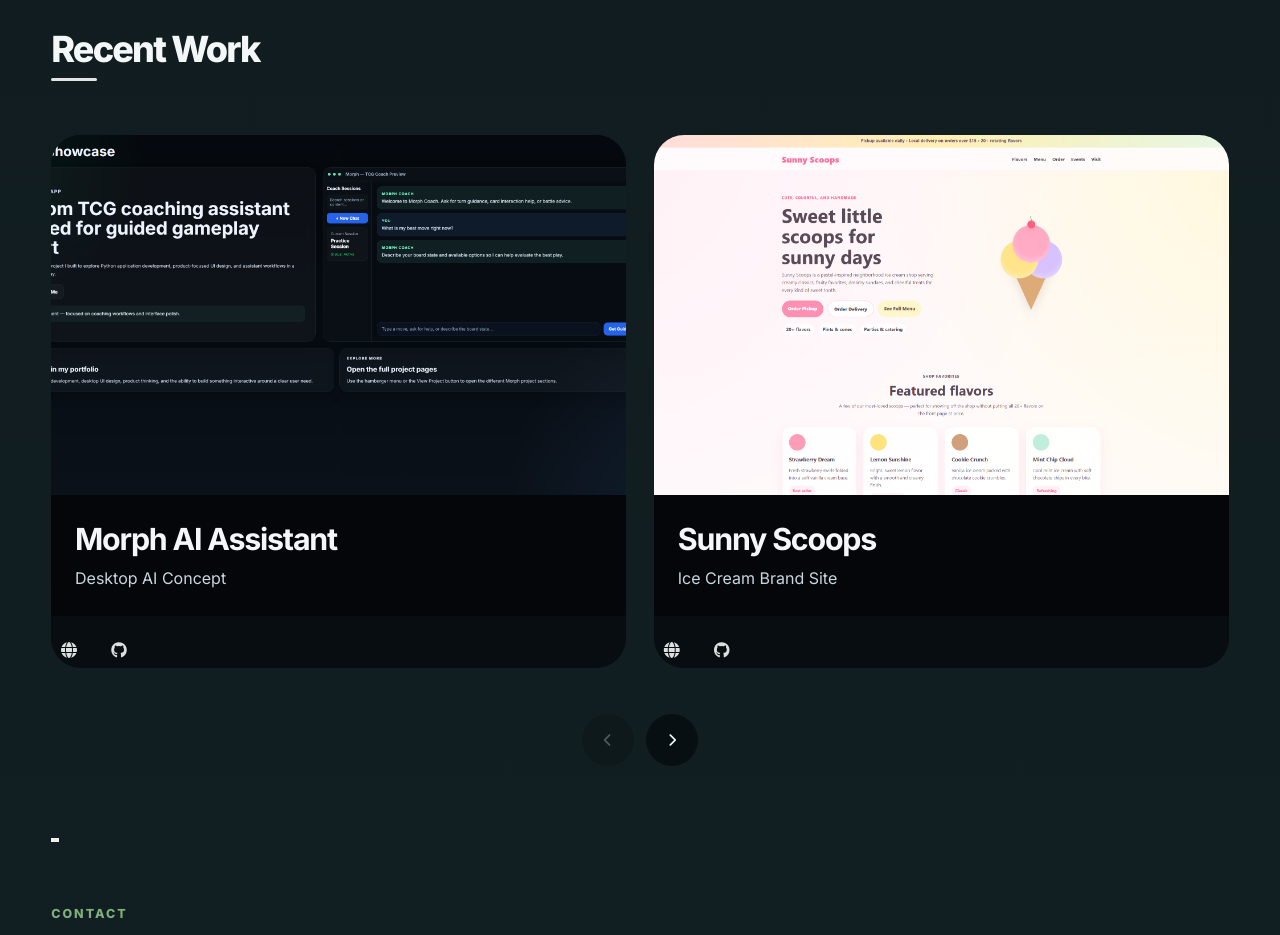
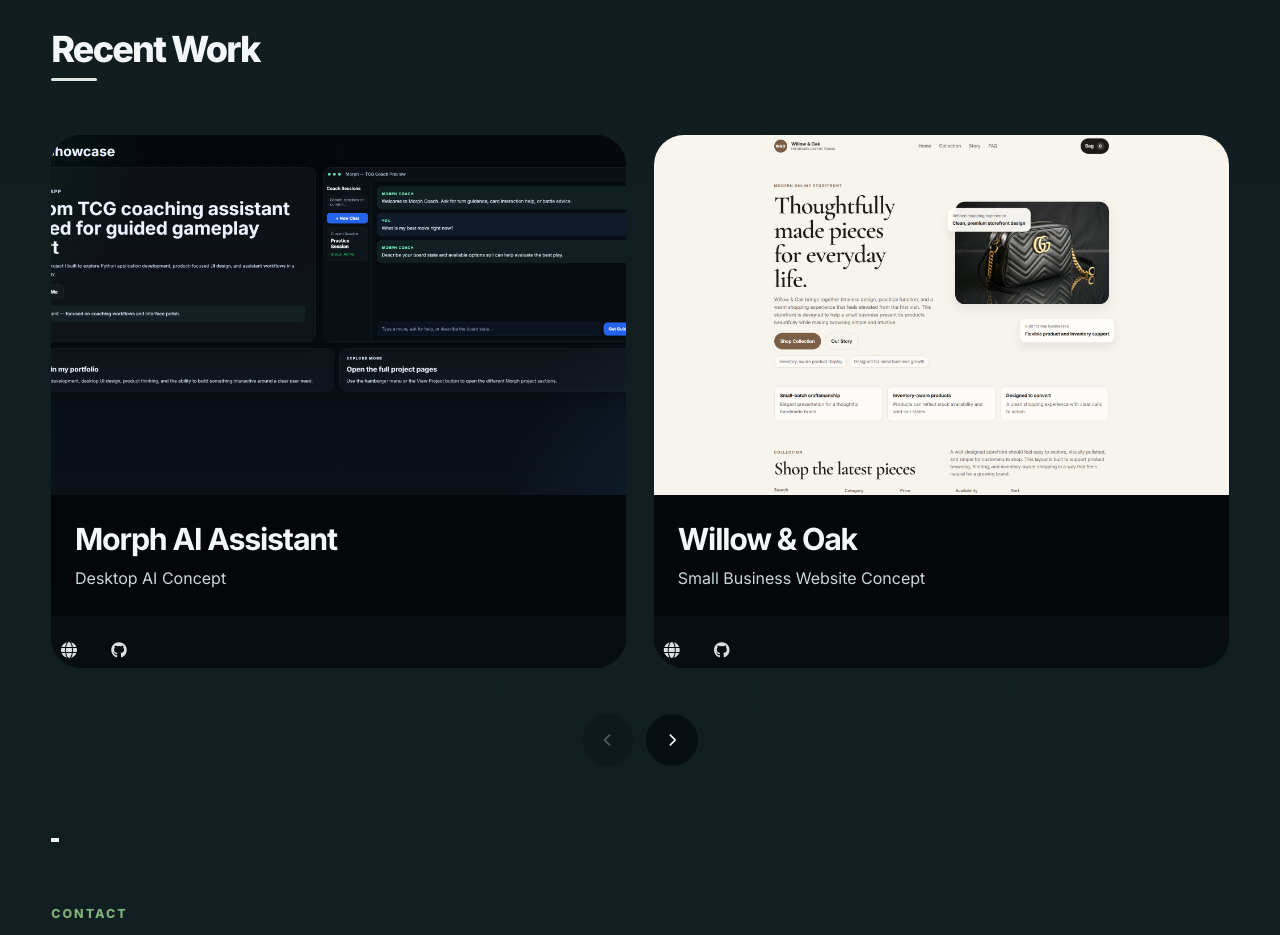
Before and after one commit to Kolla95/portfolio, a plain HTML site: page index.html in a window 1280 px wide. Shown: the part 1420-2355 px from the top of the page. Drawn offline with Linux system fonts and the light colour scheme.

Commit message:
Added Willow & Oak project

```diff
--- a/index.html
+++ b/index.html
@@ -153,6 +153,27 @@
           </div>
         </article>
 
+
+         <!-- willow & oak-->
+              <article class="project-card">
+            <a href="https://willow-oak-mockup.onrender.com/" target="_blank" rel="noopener" class="project-card-link">
+              <img src="images/willow-oak.png" loading="lazy" class="project-image" alt="Willow & Oak website preview" />
+              <div class="project-content">
+                <h3>Willow &amp; Oak</h3>
+                <p class="project-type">Small Business Website Concept</p>
+              </div>
+            </a>
+
+            <div class="project-links">
+              <a href="https://willow-oak-mockup.onrender.com/" target="_blank" rel="noopener" aria-label="Open Willow and Oak website">
+                <i class="fa-solid fa-globe"></i>
+              </a>
+              <a href="https://github.com/Kolla95/willow-oak-mockup" target="_blank" rel="noopener" aria-label="View Willow and Oak GitHub">
+                <i class="fa-brands fa-github"></i>
+              </a>
+            </div>
+              </article>
+
         <!-- SUNNY SCOOPS -->
         <article class="project-card">
           <a href="icecream/index.html" target="_blank" rel="noopener" class="project-card-link">
```
Also changed, not shown: images/willow-oak.png (added).
